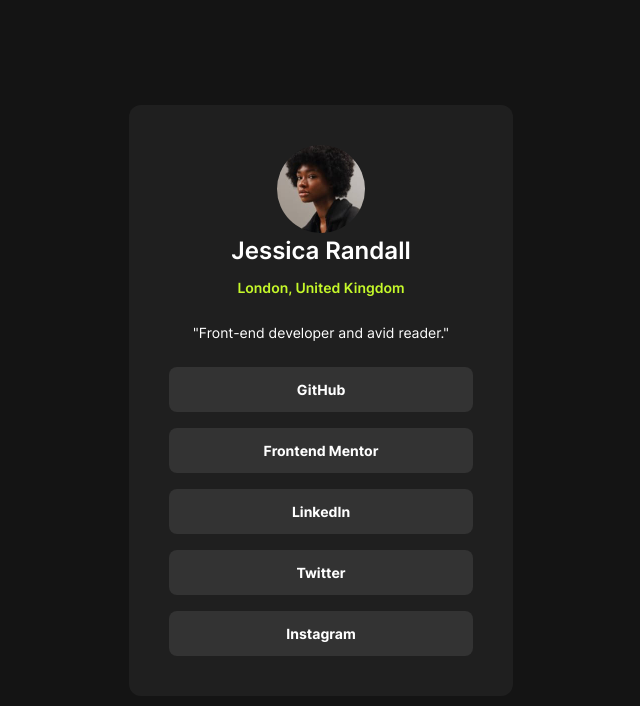
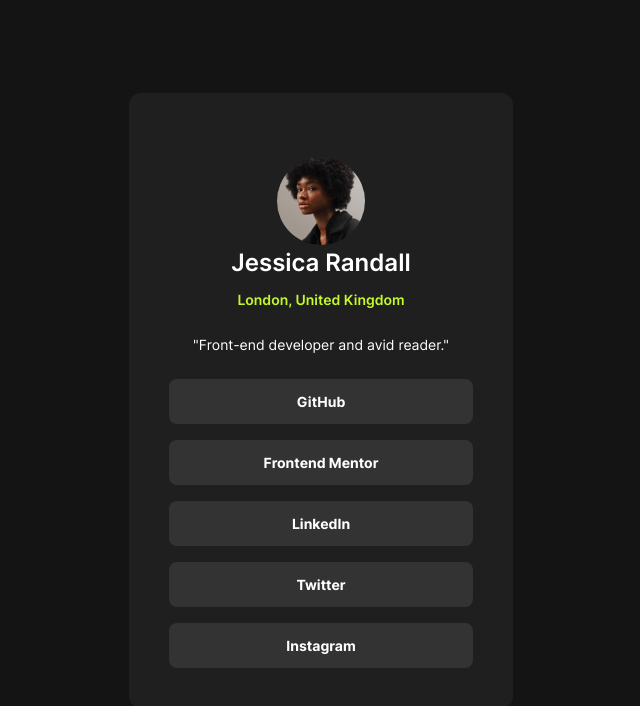
Before and after one commit to Gskds/Socil-link-profile, a plain HTML site: page index.html in a window 1280 px wide. Shown: the whole page, without its empty margins (319-959 px from the left). Drawn offline with Linux system fonts and the light colour scheme.

Commit message:
update style.css

```diff
--- a/style.css
+++ b/style.css
@@ -70,7 +70,7 @@
 }
 
 .profile {
-  text-align: center;
+  margin-top: 1.5rem;
   max-width: 100%;
 }
 
```
